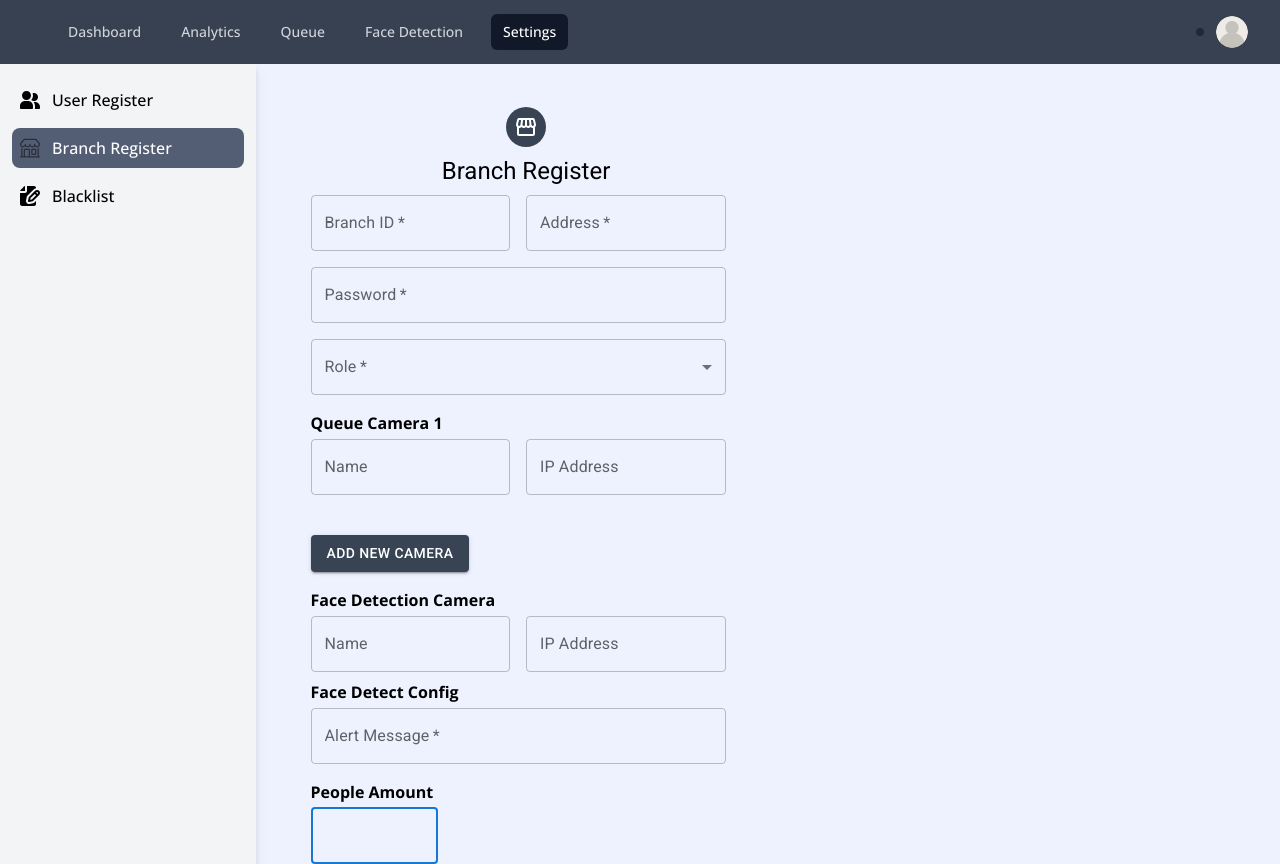
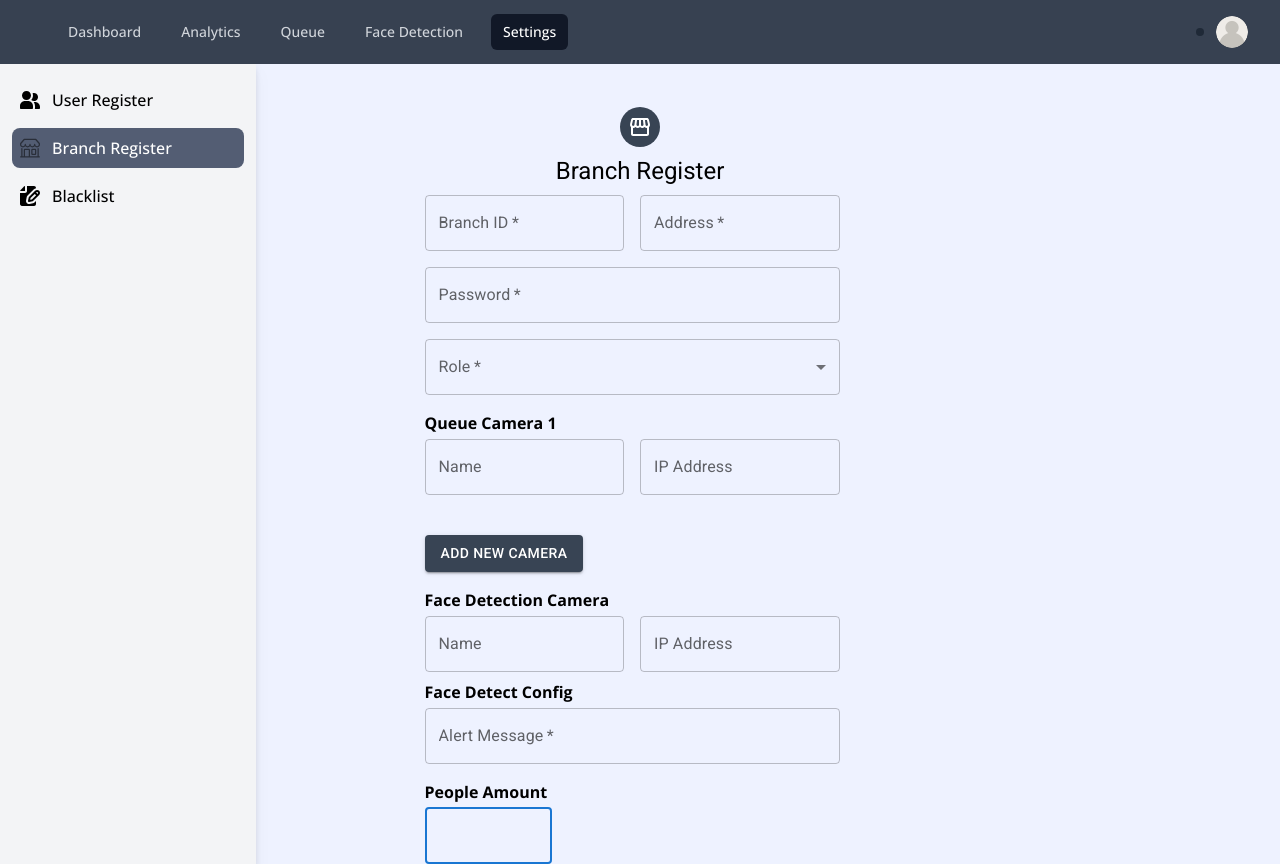
Before and after one commit to Octarinox/spari-frontend, a Next.js app: page /settings/branch-register in a window 1280 px wide. Built offline with nearby package versions, Linux system fonts and the light colour scheme.

Commit message:
fix: redo code

```diff
--- a/components/BranchRegister.tsx
+++ b/components/BranchRegister.tsx
@@ -22,15 +22,24 @@ export default function BranchRegisterForm() {
    const [role, setRole] = useState("");
    const [value, setValue] = useState("");
    const [cameraCount, setCameraCount] = useState(1);
+
    const handleSubmit = (event: React.FormEvent<HTMLFormElement>) => {
       event.preventDefault();
-      const data = new FormData(event.currentTarget);
+      const formData = new FormData(event.currentTarget);
+
       console.log({
-         email: data.get("email"),
-         password: data.get("password"),
+         branchID: formData.get("branchID"),
+         Address: formData.get("Address"),
+         Password: formData.get("Password"),
+         role,
+         selectedManager: formData.get("combo-box-demo"),
+         faceCameraName: formData.get("Name"), // Example additional field
+         ipAddress: formData.get("IPAddress"), // Example additional field
+         alertMessage: formData.get("alertMessage"),
+         peopleAmount: formData.get("PeopleAmount"), // Example additional field
+         // Add other form fields as needed
       });
    };
-
    const managersList: any = [
       { label: "Manager#1,", personalID: "12312312123" },
       { label: "Manager#2,", personalID: "12312312123" },
@@ -51,16 +60,7 @@ export default function BranchRegisterForm() {
    };
 
    return (
-      <Container
-         sx={{
-            marginLeft: {
-               md: "300px",
-               sm: "200px",
-            },
-         }}
-         component="main"
-         maxWidth="xs"
-      >
+      <Container component="main" maxWidth="xs">
          <Box
             sx={{
                marginTop: 8,
@@ -81,7 +81,6 @@ export default function BranchRegisterForm() {
                onSubmit={handleSubmit}
                sx={{ mt: 3 }}
             >
-               <FormControl>
                <Grid container item xs={12} spacing={2} direction="row">
                   <Grid>
                      <Grid container spacing={2}>
@@ -132,9 +131,7 @@ export default function BranchRegisterForm() {
                                  label="Age"
                                  onChange={handleRoleChange}
                               >
-                                    <MenuItem value={"manager"}>
-                                       Manager
-                                    </MenuItem>
+                                 <MenuItem value={"manager"}>Manager</MenuItem>
                                  <MenuItem value={"headManager"}>
                                     Head Manager
                                  </MenuItem>
@@ -228,9 +225,9 @@ export default function BranchRegisterForm() {
                         <Grid container spacing={2}>
                            <Grid item xs={4}>
                               <TextField
-                                    name="Name"
+                                 name="PeopleAmount"
                                  fullWidth
-                                    id="Name"
+                                 id="PeopleAmount"
                                  autoFocus
                                  autoComplete="off"
                                  type="text"
@@ -256,7 +253,10 @@ export default function BranchRegisterForm() {
                               control={<Checkbox defaultChecked />}
                               label="Email"
                            />
+                           {/* Add other form fields here */}
                         </FormGroup>
+                     </Grid>
+                  </Grid>
                </Grid>
                <Button
                   type="submit"
@@ -273,9 +273,6 @@ export default function BranchRegisterForm() {
                >
                   Register Branch
                </Button>
-                     </Grid>
-                  </Grid>
-               </FormControl>
             </Box>
          </Box>
       </Container>
```
Lines whose indentation alone changed are shown as unchanged.
